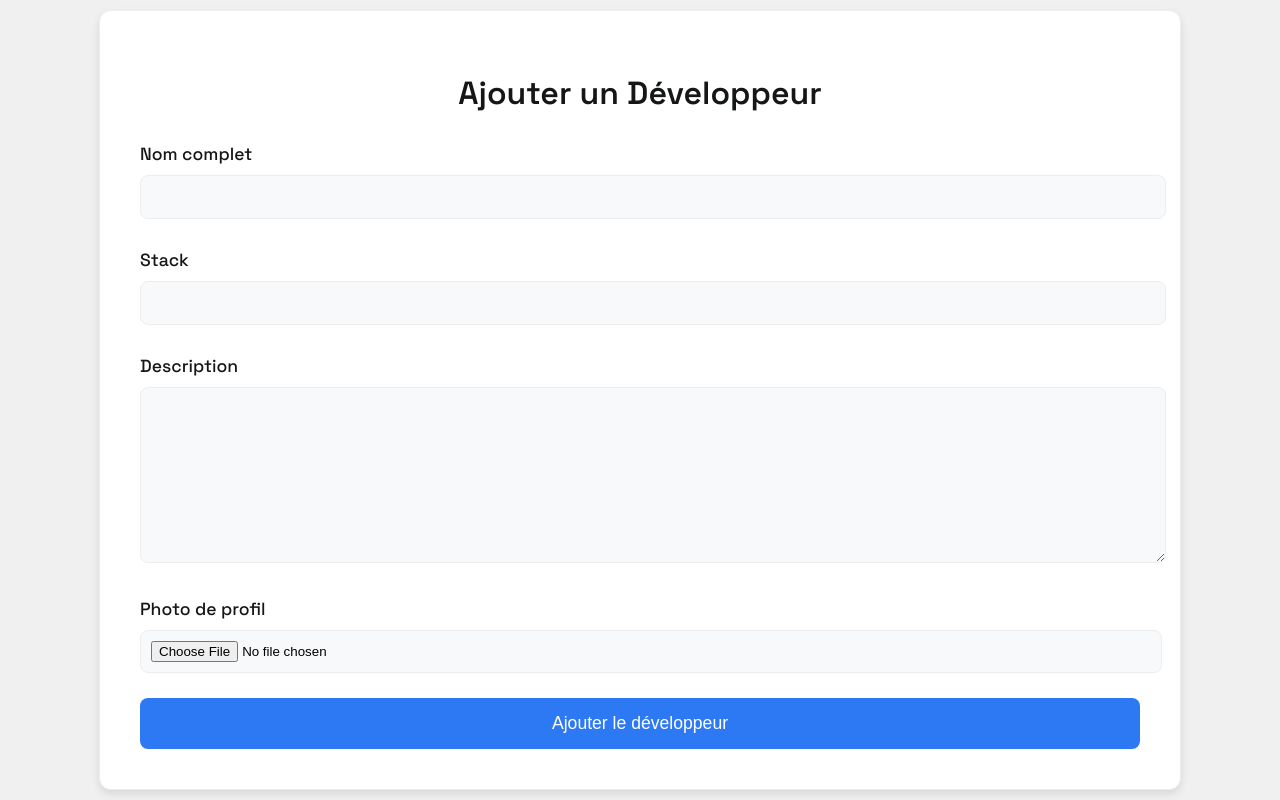
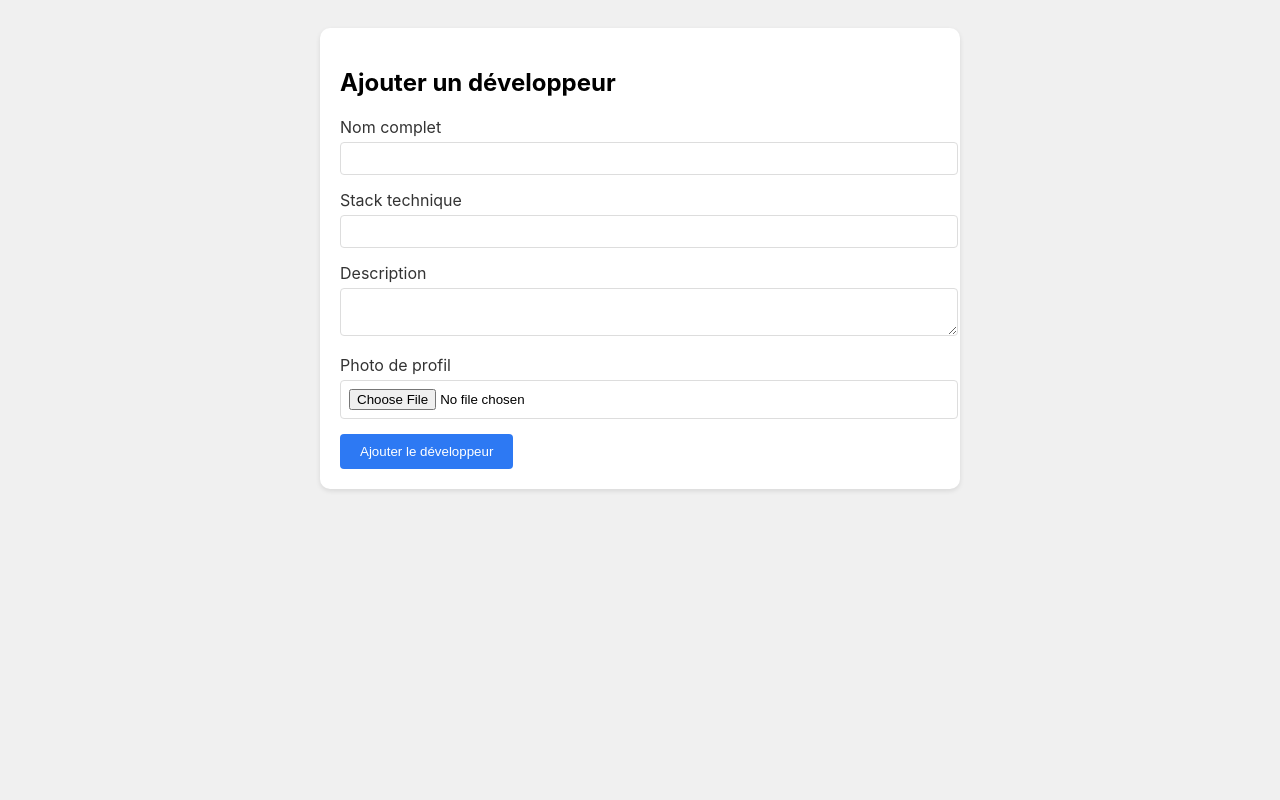
Before and after one commit to michel-DC/Pair-Prog, a PHP site: page /admin/add_devs.php in a window 1280 px wide. Run offline with PHP 8.4, Linux system fonts and the light colour scheme.

Commit message:
Update developer management UI; refine styles for forms, enhance layout, and improve sidebar functionality with toggle feature. Adjust headings for consistency across developer-related pages.

```diff
--- a/admin/add_devs.php
+++ b/admin/add_devs.php
@@ -43,7 +43,6 @@ if (isset($_POST['ajt_developpeur'])) {
 }
 ?>
 
-
 <!DOCTYPE html>
 <html lang="fr">
 <head>
@@ -51,107 +50,75 @@ if (isset($_POST['ajt_developpeur'])) {
     <meta name="viewport" content="width=device-width, initial-scale=1.0">
     <title>Ajouter un Développeur</title>
     <style>
-        @import url('https://fonts.googleapis.com/css2?family=Space+Grotesk:wght@300..700&display=swap');
         body {
-            font-family: "Space Grotesk", sans-serif;
+            font-family: -apple-system, BlinkMacSystemFont, 'Segoe UI', Roboto, Oxygen, Ubuntu, Cantarell, 'Open Sans', 'Helvetica Neue', sans-serif;
+            padding: 20px;
             background-color: #f0f0f0;
-            margin: 0;
-            height: 100vh;
-            display: flex;
-            justify-content: center;
-            align-items: center;
         }
         .form-container {
-            width: 1000px;
+            max-width: 600px;
+            margin: 0 auto;
             background: white;
-            padding: 40px;
-            border-radius: 12px;
-            box-shadow: 0 4px 8px rgba(0,0,0,0.1);
-            border: 1px solid #ecedec;
-        }
-        .form-container h1 {
-            color: #151717;
-            font-weight: 600;
-            margin-bottom: 30px;
-            text-align: center;
-            font-size: 2rem;
+            padding: 20px;
+            border-radius: 10px;
+            box-shadow: 0 2px 5px rgba(0,0,0,0.1);
         }
         .form-group {
-            margin-top: 30px;
-            margin-bottom: 25px;
+            margin-bottom: 15px;
         }
         label {
             display: block;
-            margin-bottom: 10px;
-            color: #151717;
-            font-weight: 500;
-            font-size: 1.1rem;
+            margin-bottom: 5px;
+            color: #333;
         }
         input[type="text"], textarea {
             width: 100%;
-            padding: 12px;
-            border: 1px solid #ecedec;
-            border-radius: 8px;
-            background-color: #f8f9fa;
-            transition: border-color 0.2s ease-in-out;
-            font-size: 1rem;
+            padding: 8px;
+            border: 1px solid #ddd;
+            border-radius: 4px;
         }
-        input[type="text"]:focus, textarea:focus {
-            border-color: #2d79f3;
-            outline: none;
-        }
-        textarea {
-            height: 150px;
-            resize: vertical;
-        }
-        .submit-btn {
+        .btn {
             background-color: #2d79f3;
             color: white;
+            padding: 10px 20px;
             border: none;
-            padding: 15px 30px;
-            border-radius: 8px;
+            border-radius: 4px;
             cursor: pointer;
-            font-weight: 500;
-            width: 100%;
-            transition: background-color 0.2s ease-in-out;
-            font-size: 1.1rem;
         }
-        .submit-btn:hover {
+        .btn:hover {
             background-color: #1a5bbf;
         }
         .message {
-            padding: 20px;
-            margin-bottom: 25px;
-            border-radius: 8px;
-            text-align: center;
-            font-weight: 500;
-            font-size: 1.1rem;
+            padding: 10px;
+            border-radius: 4px;
+            margin-bottom: 15px;
         }
         .success {
             background-color: #d4edda;
             color: #155724;
-            border: 1px solid #c3e6cb;
         }
         .error {
             background-color: #f8d7da;
             color: #721c24;
-            border: 1px solid #f5c6cb;
         }
         input[type="file"] {
-            padding: 10px;
-            border: 1px solid #ecedec;
-            border-radius: 8px;
-            background-color: #f8f9fa;
             width: 100%;
+            padding: 8px;
+            border: 1px solid #ddd;
+            border-radius: 4px;
         }
     </style>
 </head>
 <body>
     <div class="form-container">
-        <h1>Ajouter un Développeur</h1>
+        <h2>Ajouter un développeur</h2>
 
         <?php if (isset($success)): ?>
             <div class="message success"><?= $success ?></div>
+        <?php endif; ?>
+
+        <?php if (isset($error)): ?>
+            <div class="message error"><?= $error ?></div>
         <?php endif; ?>
 
         <form method="POST" enctype="multipart/form-data" action="dashboard.php#add-dev-section">
@@ -161,7 +128,7 @@ if (isset($_POST['ajt_developpeur'])) {
             </div>
 
             <div class="form-group">
-                <label for="stack">Stack</label>
+                <label for="stack">Stack technique</label>
                 <input type="text" id="stack" name="stack" required>
             </div>
 
@@ -175,7 +142,7 @@ if (isset($_POST['ajt_developpeur'])) {
                 <input type="file" id="profile_picture" name="profile_picture" required>
             </div>
 
-            <button type="submit" name="ajt_developpeur" class="submit-btn">Ajouter le développeur</button>
+            <button type="submit" name="ajt_developpeur" class="btn">Ajouter le développeur</button>
         </form>
     </div>
 </body>
--- a/admin/dashboard.php
+++ b/admin/dashboard.php
@@ -25,6 +25,7 @@ $total_users = mysqli_fetch_assoc($result)['total'];
     <meta charset="UTF-8">
     <meta name="viewport" content="width=device-width, initial-scale=1.0">
     <title>CodePair | Admin Dashboard</title>
+    <link rel="shortcut icon" href="../assets/images/icon/codepair_icon.PNG" type="image/x-icon">
     <style>
        @import url('https://fonts.googleapis.com/css2?family=Space+Grotesk:wght@300..700&display=swap');
         body {
@@ -34,7 +35,7 @@ $total_users = mysqli_fetch_assoc($result)['total'];
             margin: 0;
         }
         .dashboard-container {
-            max-width: 1200px;
+            max-width: 2000px;
             margin: 0 auto;
             padding: 30px;
         }
--- a/admin/edit_devs.php
+++ b/admin/edit_devs.php
@@ -102,7 +102,7 @@ if (isset($_POST['edit_developpeur'])) {
 </head>
 <body>
     <div class="form-container">
-        <h2>Modifier un Profil Développeur</h2>
+        <h2>Modifier un profil de développeur</h2>
 
         <?php if (isset($success)): ?>
             <div class="message success"><?= $success ?></div>
--- a/admin/supp_devs.php
+++ b/admin/supp_devs.php
@@ -96,7 +96,7 @@ if (isset($_POST['supp_developpeur'])) {
 </head>
 <body>
     <div class="form-container">
-        <h2>Supprimer un Développeur</h2>
+        <h2>Supprimer un profil de développeur</h2>
 
         <?php if (isset($success)): ?>
             <div class="message success"><?= $success ?></div>
```
Also changed, not shown: includes/sidebar.php (+28 -4 lines), assets/images/icon/codepair_icon.PNG (added).
